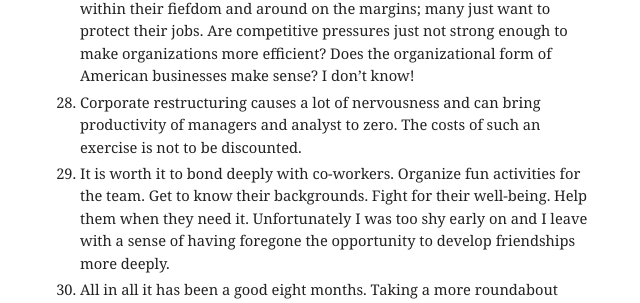
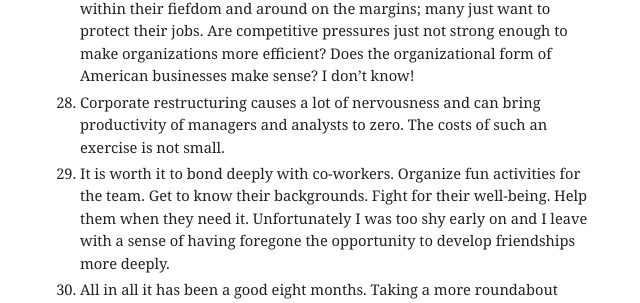
Before and after one commit to mbwong/mbwong.github.com, a Jekyll site: the page built from _posts/2013-04-30-lessons-from-apt.md, in a window 1280 px wide and 900 px high, scrolled down 2075 px. Shown: the part 493-796 px from the top of the window, without its empty margins (302-942 px from the left). Built offline with Jekyll 4.4.1, drawn with Linux system fonts in a browser that asks for light colours.

Commit message:
Update 2013-04-30-lessons-from-apt.md

```diff
--- a/_posts/2013-04-30-lessons-from-apt.md
+++ b/_posts/2013-04-30-lessons-from-apt.md
@@ -33,6 +33,6 @@ layout: post
 25. Sales is a combination of understanding the prospective client's perspective and persistence. Henry Ford said something like the secret to success is to be able to see the world from another person's perspective. During my time at APT, I've observed his saying to be rather true.
 26. Relationships with clients reigns supreme. Cultivate the relationships. Get to know them at more than a superficial level. They will do amazing things for you. APT embraces this attitude and it is one of the reasons for its stellar growth.
 27. The corporate world is bewildering. There can be entire business units in large corporations devoted to doing very little. Politics can be very toxic and lead to little or no information sharing within a company. Things are easily lost within the corporate hierarchy. What gets done depends very much on what the C-level executives care about. Managers can only work within their fiefdom and around on the margins; many just want to protect their jobs. Are competitive pressures just not strong enough to make organizations more efficient? Does the organizational form of American businesses make sense? I don't know!
-28. Corporate restructuring causes a lot of nervousness and can bring productivity of managers and analyst to zero. The costs of such an exercise is not to be discounted.
+28. Corporate restructuring causes a lot of nervousness and can bring productivity of managers and analysts to zero. The costs of such an exercise is not small.
 29. It is worth it to bond deeply with co-workers. Organize fun activities for the team. Get to know their backgrounds. Fight for their well-being. Help them when they need it. Unfortunately I was too shy early on and I leave with a sense of having foregone the opportunity to develop friendships more deeply.
 30. All in all it has been a good eight months. Taking a more roundabout career path (with a wonderful stop at APT) has taught me a lot. I am rather hopeful that I am getting closer to finding something I love to do.
```
